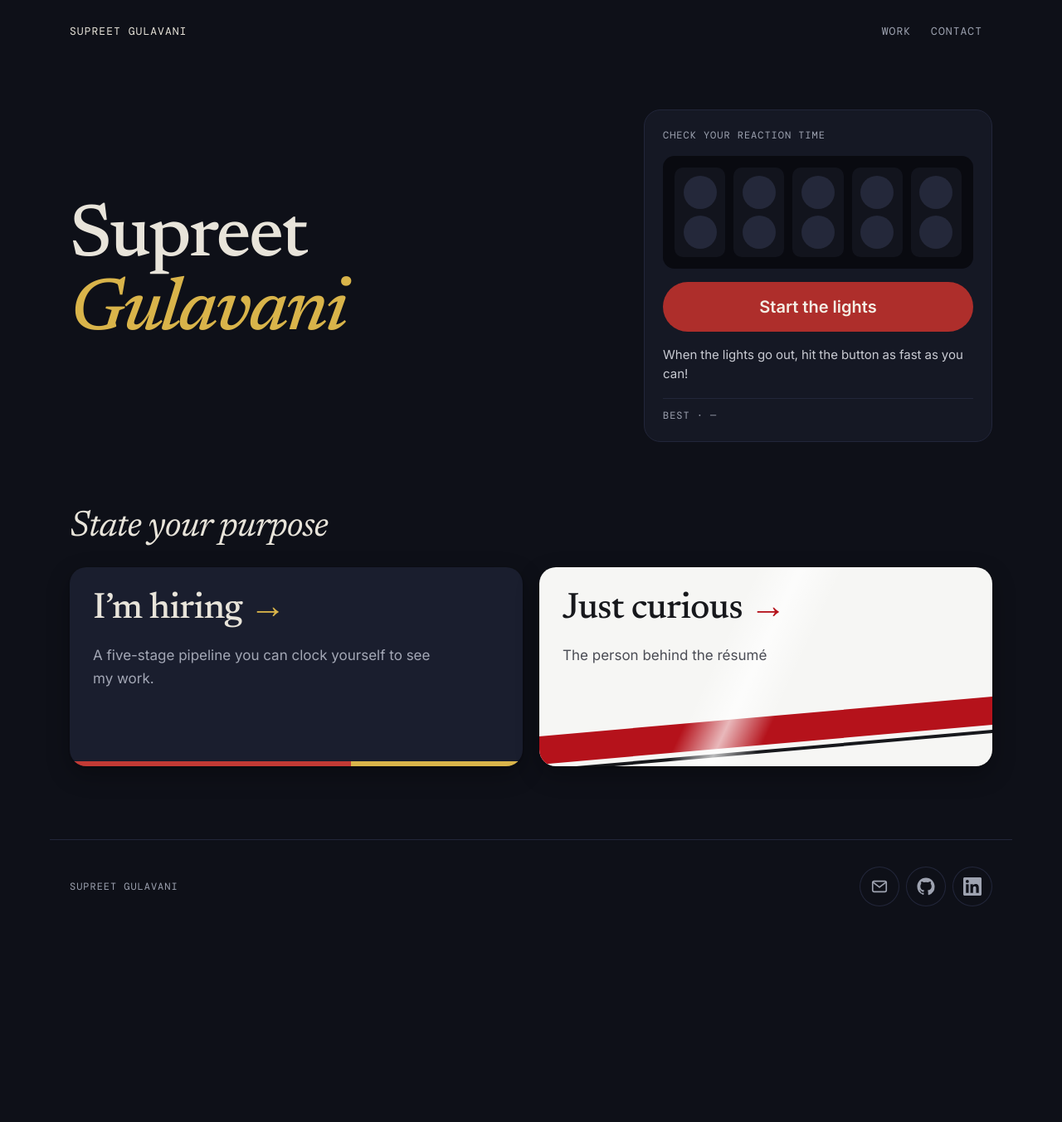
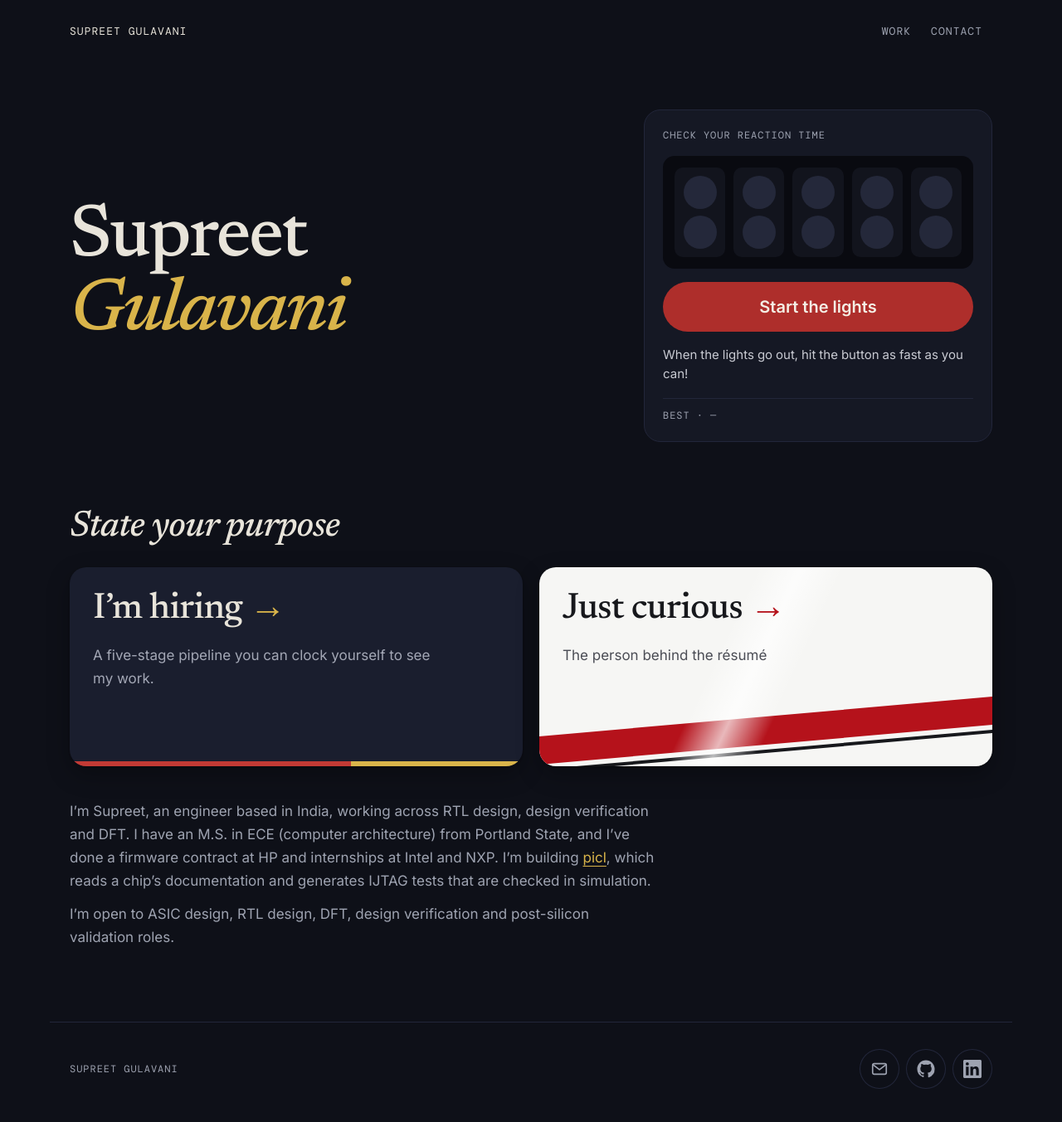
Before and after one commit to supreetgulavani/supreetgulavani.github.io, a Jekyll site: the page built from index.html, in a window 1280 px wide. Shown: the whole page at 83% size. Built offline with Jekyll 4.4.1, drawn with Linux system fonts in a browser that asks for light colours; before the commit the page ends 1133 px from its top, so only the background shows below that.

Commit message:
SEO basics: titles, share images, icon, bio, structured data, lighter assets
- Own <title> per page plus rewritten descriptions built around the target
  roles; drop "|" from the site description, which was parsed as a table
- Link-preview image per page, with Home as the fallback
- SG favicon, 192px icon and Apple touch icon
- Short bio on Home below the two cards
- Person/ProfilePage structured data driven by _data/profile.yml
- jekyll-sitemap and robots.txt; résumé PDF and Google's verification file
  are kept out of the sitemap
- Request only the Newsreader cuts in use (348 KB to 201 KB of fonts)
- Smaller copy of the faded Mt. Hood photo behind the Curious intro

Co-Authored-By: Claude Opus 5.5 <noreply@anthropic.com>

```diff
--- a/_config.yml
+++ b/_config.yml
@@ -1,8 +1,9 @@
 title: Supreet Gulavani
 email: sgsupreetgulavani@gmail.com
 author: Supreet Gulavani
-description: >-
-  M.S. ECE (Computer Architecture) Portland State University  | Intel | NXP Semiconductors
+# Shown in search results and link previews for Home.
+# Avoid "|" here: it is read as a Markdown table and the separators vanish.
+description: "M.S. ECE (Computer Architecture), Portland State. Intel, NXP. Based in India, open to ASIC, RTL, DFT, design verification and post-silicon validation roles."
 baseurl: ""
 url: "https://supreetgulavani.github.io"
 
@@ -12,6 +13,7 @@ plugins:
   - jekyll-feed
   - jekyll-seo-tag
   - jekyll-redirect-from
+  - jekyll-sitemap
 
 markdown: kramdown
 kramdown:
@@ -30,3 +32,24 @@ exclude:
   - node_modules
   - vendor/bundle
   - AGENTS.md
+
+defaults:
+  # Fallback link-preview image for any page that doesn't set its own.
+  - scope:
+      path: ""
+    values:
+      image:
+        path: /assets/images/share/home.png
+        width: 1200
+        height: 630
+        alt: Supreet Gulavani
+  # Keep these out of sitemap.xml: Google's verification file, and the résumé
+  # PDF (it has a phone number; Work still links to it).
+  - scope:
+      path: googlec28e390ea7461b44.html
+    values:
+      sitemap: false
+  - scope:
+      path: assets/files
+    values:
+      sitemap: false
--- a/_layouts/default.html
+++ b/_layouts/default.html
@@ -5,10 +5,15 @@
 <meta name="viewport" content="width=device-width, initial-scale=1, viewport-fit=cover">
 <meta name="theme-color" content="{{ page.theme_color | default: '#0E1018' }}">
 <script>document.documentElement.classList.add('js');</script>
-{% seo %}
+<title>{% if page.seo_title %}{{ page.seo_title | escape }}{% elsif page.title %}{{ page.title | escape }} | {{ site.title | escape }}{% else %}{{ site.title | escape }}{% endif %}</title>
+{% seo title=false %}
+{% include person.html %}
+<link rel="icon" href="{{ '/favicon.ico' | relative_url }}" sizes="16x16 32x32 48x48">
+<link rel="icon" href="{{ '/assets/images/icons/icon-192.png' | relative_url }}" type="image/png" sizes="192x192">
+<link rel="apple-touch-icon" href="{{ '/apple-touch-icon.png' | relative_url }}">
 <link rel="preconnect" href="https://fonts.googleapis.com">
 <link rel="preconnect" href="https://fonts.gstatic.com" crossorigin>
-<link href="https://fonts.googleapis.com/css2?family=Newsreader:ital,opsz,wght@0,6..72,400;0,6..72,500;1,6..72,400;1,6..72,500&family=DM+Mono:wght@400;500&family=Inter:wght@400;500;600&display=swap" rel="stylesheet">
+<link href="https://fonts.googleapis.com/css2?family=Newsreader:ital,opsz,wght@0,6..72,500;1,6..72,500&family=DM+Mono:wght@400;500&family=Inter:wght@400;500;600&display=swap" rel="stylesheet">
 <link rel="stylesheet" href="{{ '/assets/css/site.css' | relative_url }}">
 {% for script in page.scripts %}<script src="{{ script | prepend: '/assets/js/' | relative_url }}" defer></script>
 {% endfor %}
--- a/assets/css/site.css
+++ b/assets/css/site.css
@@ -162,8 +162,8 @@ html:not(.js) .js-only { display: none !important; }
 .lights-note { color: var(--soft); min-height: 48px; }
 .lights-best { color: var(--sub); border-top: 1px solid var(--line); padding-top: 12px; }
 
-.paths { padding: 8px 0 88px; }
-.paths h2 { font-style: italic; font-weight: 400; margin-bottom: 24px; }
+.paths { padding: 8px 0 40px; }
+.paths h2 { font-style: italic; margin-bottom: 24px; }
 .path-grid { display: grid; grid-template-columns: repeat(auto-fit, minmax(min(100%, 420px), 1fr)); gap: 20px; }
 .path {
   position: relative; overflow: hidden; display: flex; flex-direction: column; gap: 16px;
@@ -186,6 +186,10 @@ html:not(.js) .js-only { display: none !important; }
 .path-curious .blade { position: absolute; left: -20px; right: -20px; bottom: 26px; height: 34px; transform: skewY(-5deg); background: #B5121B; }
 .path-curious .pinline { position: absolute; left: -20px; right: -20px; bottom: 16px; height: 4px; transform: skewY(-5deg); background: #17181C; }
 .path-curious .sheen { position: absolute; inset: 0; pointer-events: none; background: linear-gradient(115deg, rgba(255,255,255,0) 0 40%, rgba(255,255,255,.7) 48%, rgba(255,255,255,0) 56%); }
+
+.bio { max-width: 720px; padding-bottom: 88px; display: flex; flex-direction: column; gap: 12px; color: var(--sub); }
+.bio a { color: var(--accent); text-underline-offset: 4px; }
+.bio a:hover { color: var(--ink); }
 
 /* 5. Work · Nineteen ----------------------------------------------------- */
 .floor-stripe { height: 6px; background: linear-gradient(90deg, var(--red) 0 62%, var(--accent) 62% 100%); }
@@ -275,7 +279,7 @@ html:not(.js) .js-only { display: none !important; }
 .intro-band .band-in { padding-bottom: 240px; gap: 24px; }
 .ghost-photo {
   position: absolute; right: 0; top: 0; width: min(68%, 900px); height: 100%;
-  object-fit: cover; filter: grayscale(1) contrast(1.15); opacity: .16; pointer-events: none;
+  object-fit: cover; opacity: .16; pointer-events: none;
   -webkit-mask-image: linear-gradient(90deg, transparent, #000 45%);
   mask-image: linear-gradient(90deg, transparent, #000 45%);
 }
--- a/index.html
+++ b/index.html
@@ -2,6 +2,12 @@
 layout: default
 theme: home
 theme_color: "#0E1018"
+seo_title: "Supreet Gulavani | ASIC Design, RTL, DFT & Verification"
+image:
+  path: /assets/images/share/home.png
+  width: 1200
+  height: 630
+  alt: Supreet Gulavani
 scripts: [lights.js]
 redirect_from:
   - /contact/
@@ -42,4 +48,9 @@ redirect_from:
       </a>
     </div>
   </section>
+
+  <section class="bio" aria-label="About Supreet">
+    <p class="t-body">I’m Supreet, an engineer based in India, working across RTL design, design verification and DFT. I have an M.S. in ECE (computer architecture) from Portland State, and I’ve done a firmware contract at HP and internships at Intel and NXP. I’m building <a href="{{ '/work/#now' | relative_url }}">picl</a>, which reads a chip’s documentation and generates IJTAG tests that are checked in simulation.</p>
+    <p class="t-body">I’m open to ASIC design, RTL design, DFT, design verification and post-silicon validation roles.</p>
+  </section>
 </div>
```
Also changed, not shown: _data/profile.yml (added, +15 -0 lines), _includes/person.html (added, +22 -0 lines), curious.html (+8 -2 lines), work.html (+8 -2 lines), apple-touch-icon.png (added), assets/images/curious-intro.jpg (added), assets/images/icons/icon-192.png (added), assets/images/share/curious.jpg (added), assets/images/share/home.png (added), assets/images/share/work.png (added), favicon.ico (added).
